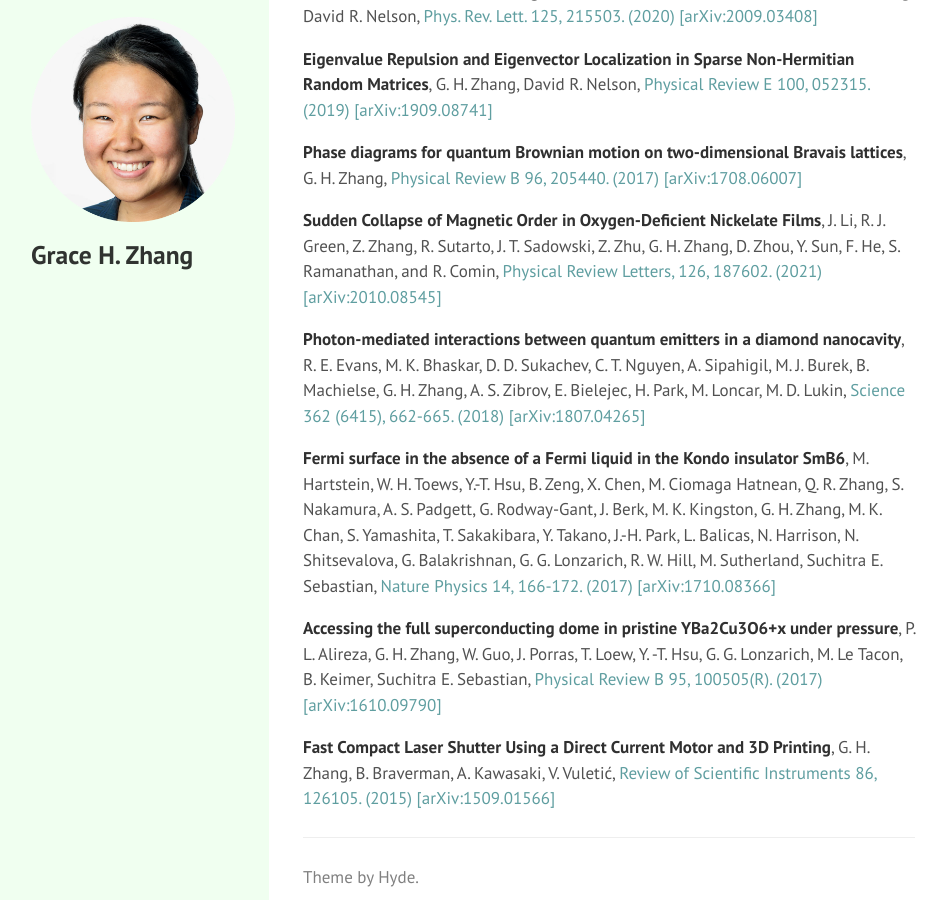
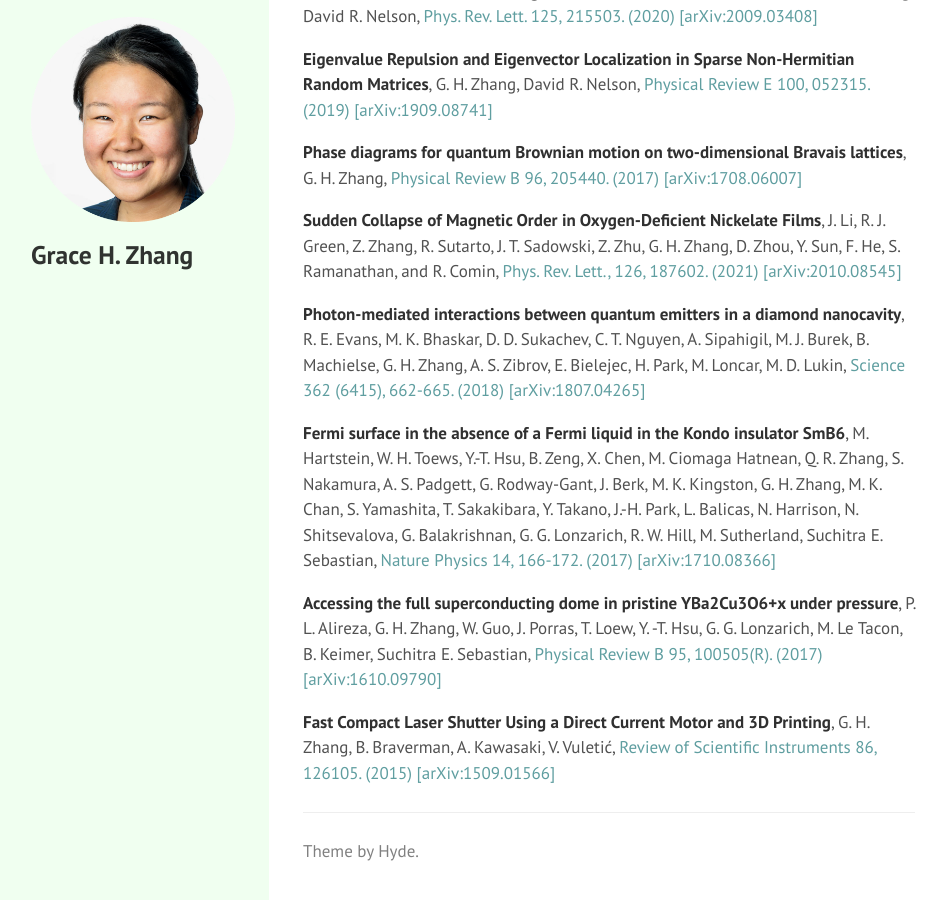
Before and after one commit to ghzhang0/ghzhang0.github.io, a Jekyll site: the page built from index.markdown, in a window 1280 px wide and 900 px high, scrolled down 430 px. Shown: the whole window, without its empty margins (3-950 px from the left). Built offline with Jekyll 4.4.1, drawn with Linux system fonts in a browser that asks for light colours; Markdown is read by kramdown in place of the engine named in the settings.

Commit message:
Update index.markdown

```diff
--- a/index.markdown
+++ b/index.markdown
@@ -28,7 +28,7 @@
 
 **Phase diagrams for quantum Brownian motion on two-dimensional Bravais lattices**, G. H. Zhang, [<span style="color:cadetblue">Physical Review B 96, 205440. (2017)</span>](https://journals.aps.org/prb/abstract/10.1103/PhysRevB.96.205440) [<span style="color:cadetblue">[arXiv:1708.06007]</span>](https://arxiv.org/abs/1708.06007)
 
-**Sudden Collapse of Magnetic Order in Oxygen-Deficient Nickelate Films**, J. Li, R. J. Green, Z. Zhang, R. Sutarto, J. T. Sadowski, Z. Zhu, G. H. Zhang, D. Zhou, Y. Sun, F. He, S. Ramanathan, and R. Comin, [<span style="color:cadetblue">Physical Review Letters, 126, 187602. (2021)</span>](https://journals.aps.org/prl/abstract/10.1103/PhysRevLett.126.187602) [<span style="color:cadetblue">[arXiv:2010.08545]</span>](https://arxiv.org/abs/2010.08545)
+**Sudden Collapse of Magnetic Order in Oxygen-Deficient Nickelate Films**, J. Li, R. J. Green, Z. Zhang, R. Sutarto, J. T. Sadowski, Z. Zhu, G. H. Zhang, D. Zhou, Y. Sun, F. He, S. Ramanathan, and R. Comin, [<span style="color:cadetblue">Phys. Rev. Lett., 126, 187602. (2021)</span>](https://journals.aps.org/prl/abstract/10.1103/PhysRevLett.126.187602) [<span style="color:cadetblue">[arXiv:2010.08545]</span>](https://arxiv.org/abs/2010.08545)
 
 **Photon-mediated interactions between quantum emitters in a diamond nanocavity**, R. E. Evans, M. K. Bhaskar, D. D. Sukachev, C. T. Nguyen, A. Sipahigil, M. J. Burek, B. Machielse, G. H. Zhang, A. S. Zibrov, E. Bielejec, H. Park, M. Loncar, M. D. Lukin, [<span style="color:cadetblue">Science 362 (6415), 662-665. (2018)</span>](https://science.sciencemag.org/content/362/6415/662) [<span style="color:cadetblue">[arXiv:1807.04265]</span>](https://arxiv.org/abs/1807.04265)
 
```
